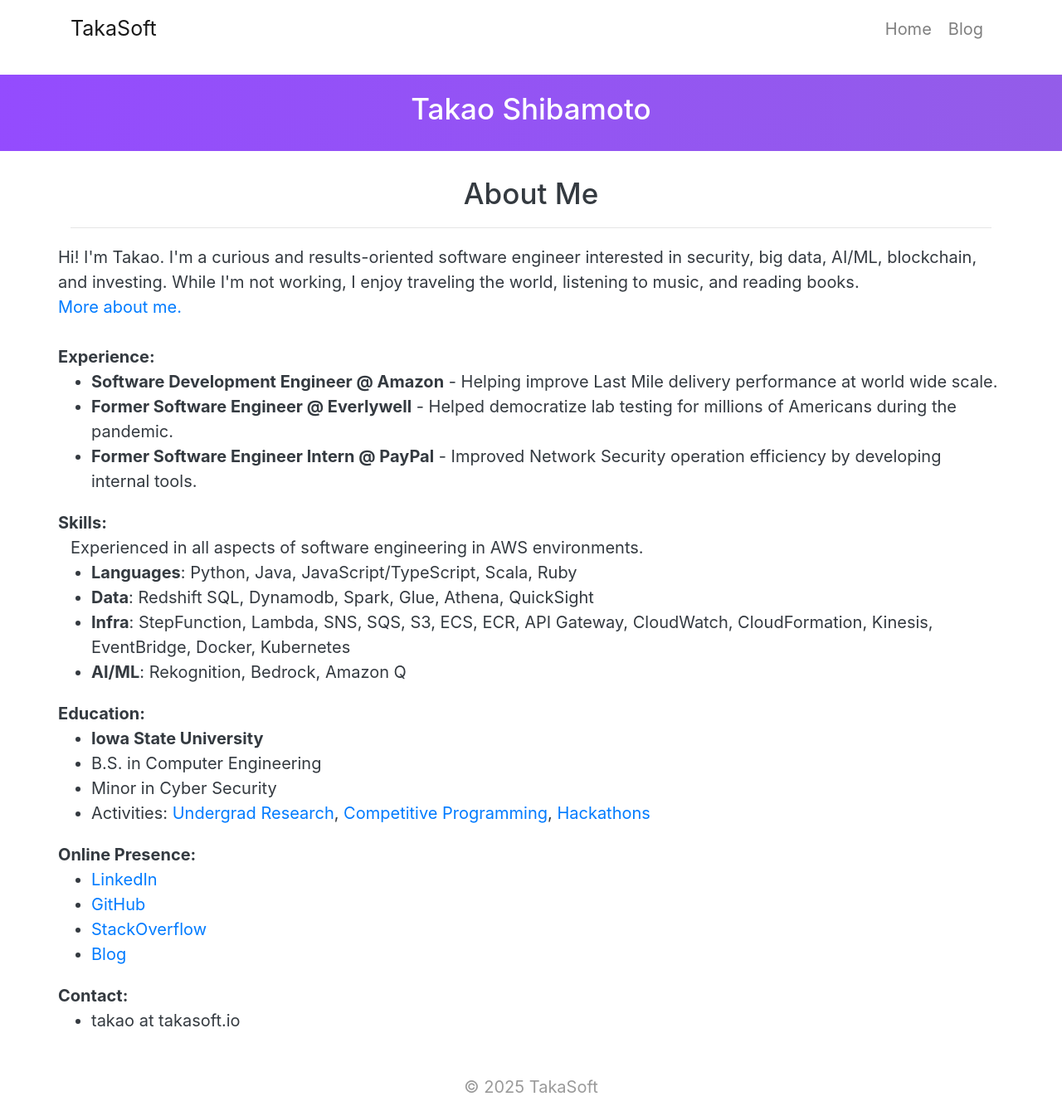
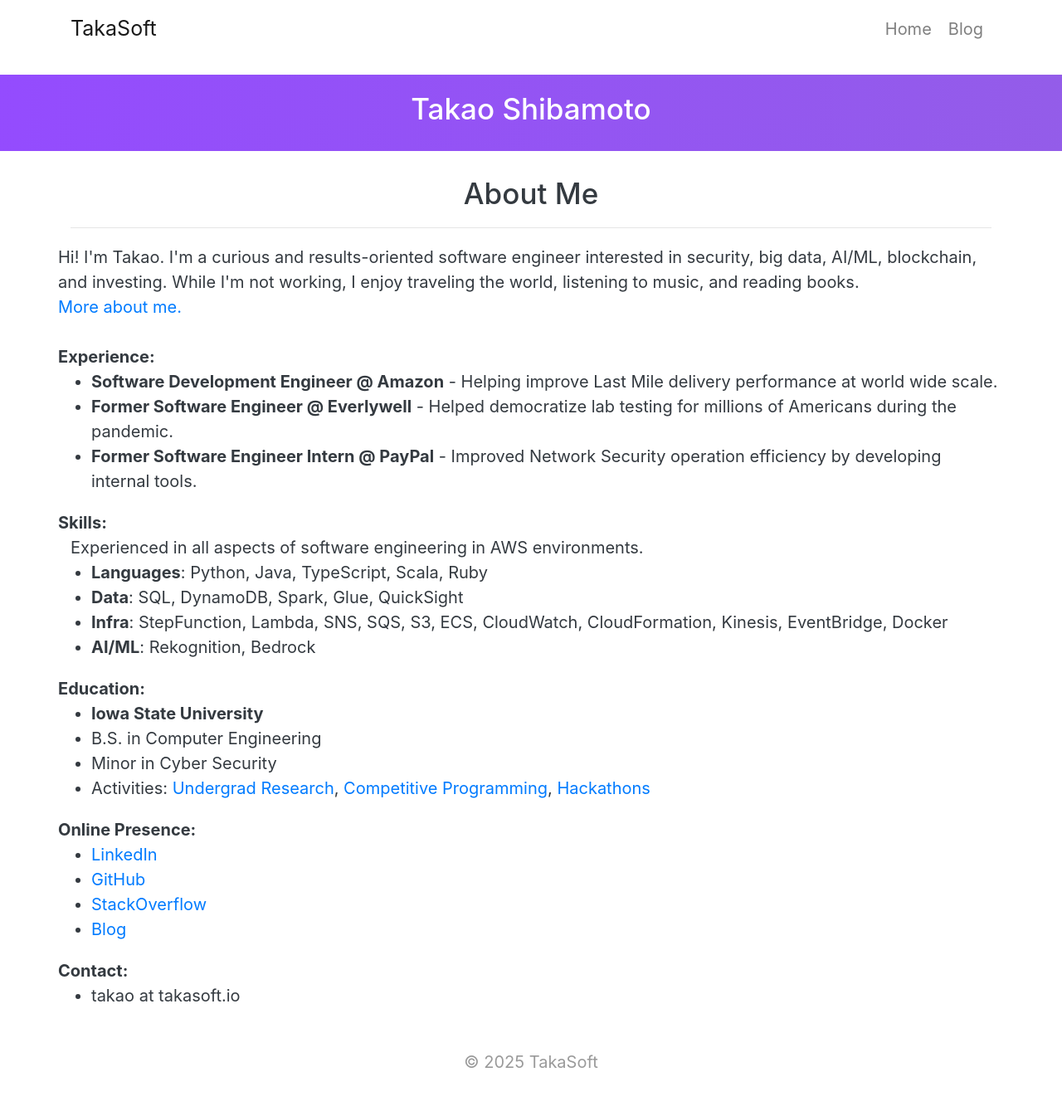
Before and after one commit to takasoft/takasoft.github.io, a Jekyll site: the page built from index.html, in a window 1280 px wide. Shown: the whole page at 83% size. Built offline with Jekyll 4.4.1, drawn with Linux system fonts in a browser that asks for light colours; after the commit the page ends 1315 px from its top, so only the background shows below that.

Commit message:
Update index.html

```diff
--- a/index.html
+++ b/index.html
@@ -38,10 +38,10 @@
 
     <div class="row">
       <ul>
-        <li><b>Languages</b>: Python, Java, JavaScript/TypeScript, Scala, Ruby</li>
-        <li><b>Data</b>: Redshift SQL, Dynamodb, Spark, Glue, Athena, QuickSight</li>
-        <li><b>Infra</b>: StepFunction, Lambda, SNS, SQS, S3, ECS, ECR, API Gateway, CloudWatch, CloudFormation, Kinesis, EventBridge, Docker, Kubernetes</li>
-        <li><b>AI/ML</b>: Rekognition, Bedrock, Amazon Q</li>
+        <li><b>Languages</b>: Python, Java, TypeScript, Scala, Ruby</li>
+        <li><b>Data</b>: SQL, DynamoDB, Spark, Glue, QuickSight</li>
+        <li><b>Infra</b>: StepFunction, Lambda, SNS, SQS, S3, ECS, CloudWatch, CloudFormation, Kinesis, EventBridge, Docker</li>
+        <li><b>AI/ML</b>: Rekognition, Bedrock</li>
       </ul>
     </div>
 
```
